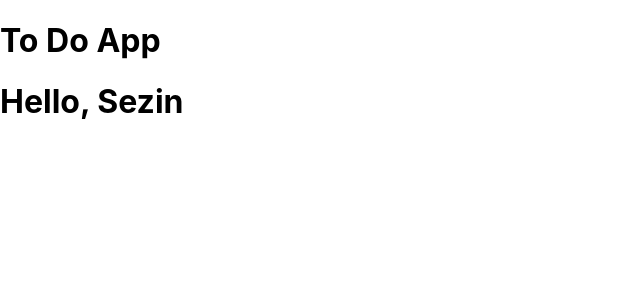
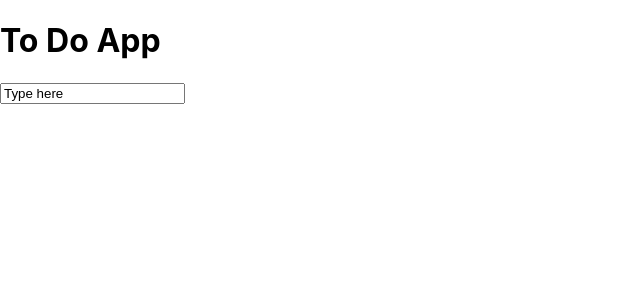
Before and after one commit to becodeorg/verou-5-react-intro-Sieglindevwb, a React (Create React App) app: page / in a window 1280 px wide. Shown: the top 300 px of the page, without its empty margins (0-640 px from the left). Built offline with nearby package versions, Linux system fonts and the light colour scheme.

Commit message:
Adding the input

```diff
--- a/src/App.js
+++ b/src/App.js
@@ -1,13 +1,12 @@
 import './style.css';
 import Header from './Header.js';
-
-const name = 'Sezin';
+import Input from './Input.js';
 
 function App() {
   return (
     <div className="App">
       <Header />
-      <h1>Hello, {name}</h1>
+      <Input />
     </div>
   );
 }
--- a/src/Header.js
+++ b/src/Header.js
@@ -2,7 +2,7 @@ import React from 'react';
 
 function Header() {
   return (
-    <div className="App">
+    <div className="Header">
       <h1>To Do App</h1>
     </div>
   );
--- /dev/null
+++ b/src/Input.js
@@ -0,0 +1,11 @@
+import React from 'react';
+
+function Input() {
+  return (
+    <div>
+      <input type="text" value="Type here"></input>
+    </div>
+  );
+}
+
+export default Input;
```
